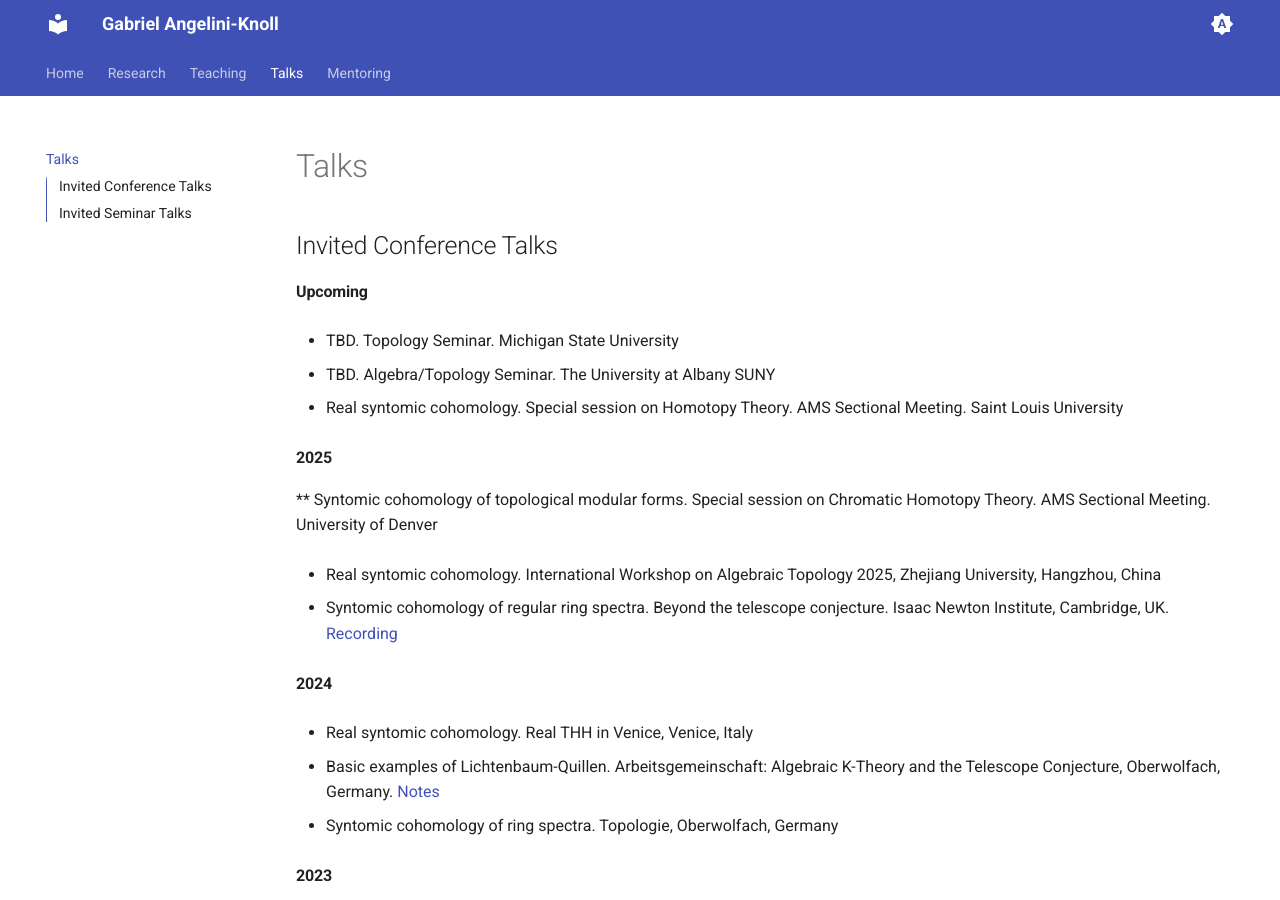
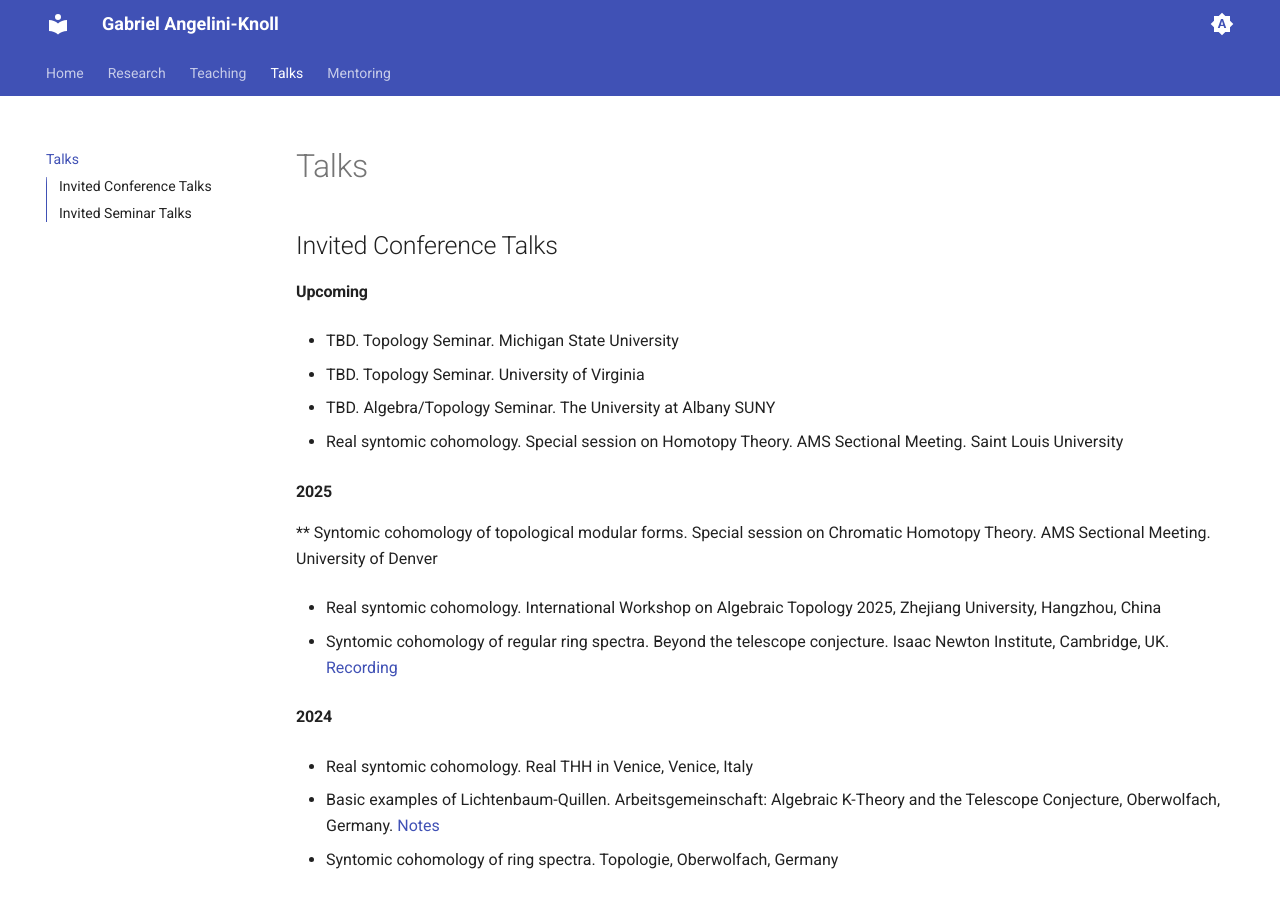
Before and after one commit to gabeangeliniknoll/gabeangeliniknoll.github.io, an MkDocs documentation site: the page built from docs/talks.md, in a window 1280 px wide and 900 px high. Built offline with MkDocs 1.6.1 and Material for MkDocs 9.7.7, drawn with Linux system fonts in a browser that asks for light colours.

Commit message:
updated talks

```diff
--- a/docs/talks.md
+++ b/docs/talks.md
@@ -5,6 +5,8 @@
 #### Upcoming
 
 * TBD. Topology Seminar. Michigan State University
+
+* TBD. Topology Seminar. University of Virginia
 
 * TBD. Algebra/Topology Seminar. The University at Albany SUNY
 
```
